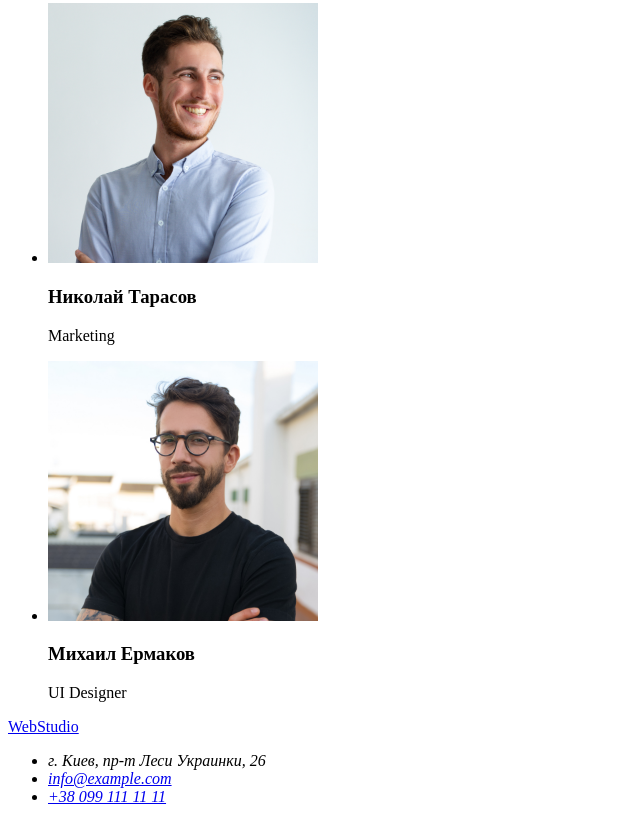
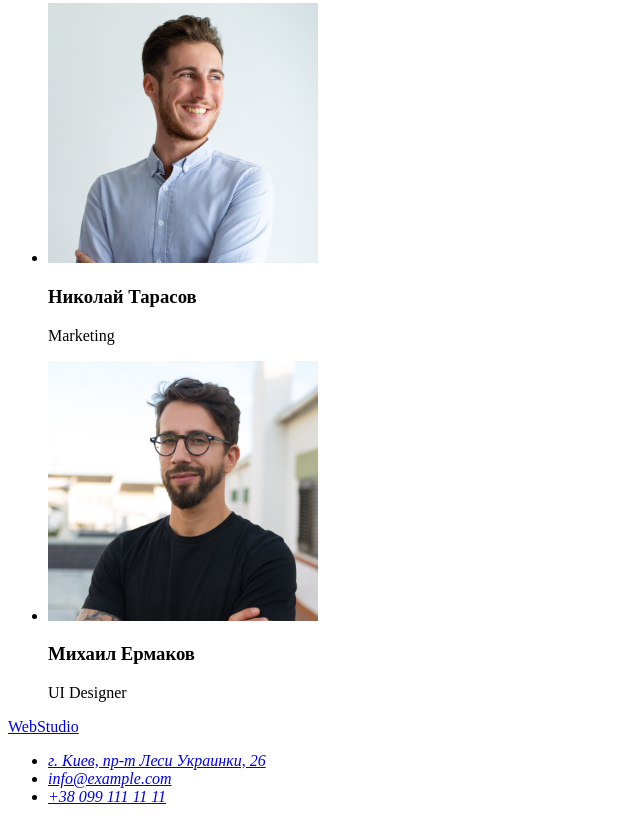
Before and after one commit to Snook2022/goit-markup-hw-01, a plain HTML site: page index.html in a window 1280 px wide. Shown: the part 2333-3155 px from the top of the page, without its empty margins (0-640 px from the left). Drawn offline with Linux system fonts and the light colour scheme.

Commit message:
Добавил гугл меп. Дз 1 приняли

```diff
--- a/index.html
+++ b/index.html
@@ -79,9 +79,9 @@
 
     <!--Наша команда-->
     <section>
+        <h2>Наша команда</h2>
         <ul>
             <li>
-    <h2>Наша команда</h2>
     <img src="./images/img.jpg" alt="Игорь Демьяненко" width="270" />
     <h3>Игорь Демьяненко</h3>
     <p lang="en">Product Designer</p>
@@ -114,7 +114,7 @@
             </a>
         <address>
             <ul>
-                <li>г. Киев, пр-т Леси Украинки, 26</li>
+            <li><a href="https://goo.gl/maps/kiNc93dQbwmTf4A26" target="_blank" rel="noopener nofollow">г. Киев, пр-т Леси Украинки, 26</a></li>
             <li><a href="mailto:info@example.com">info@example.com</a></li>
             <li><a href="tel:+380991111111">+38 099 111 11 11</a></li>
             </ul>
```
